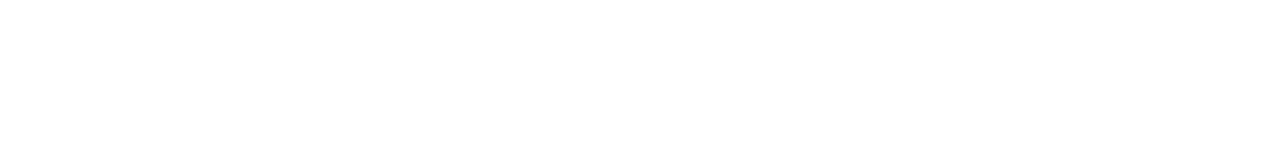
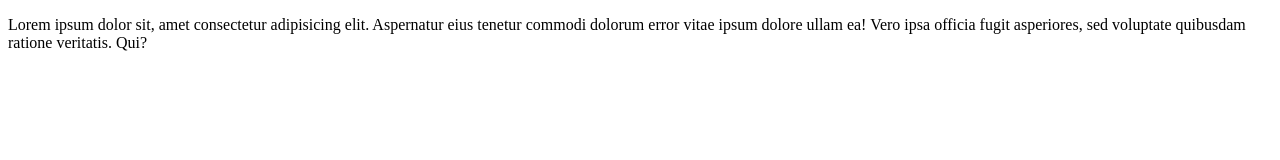
Before and after one commit to dong-tingtsai/projectNew, a plain HTML site: page index.html in a window 1280 px wide. Drawn offline with Linux system fonts and the light colour scheme.

Commit message:
增加index

```diff
--- a/index.html
+++ b/index.html
@@ -6,6 +6,8 @@
     <title>Document</title>
 </head>
 <body>
-
+    <div class="text">
+        <p>Lorem ipsum dolor sit, amet consectetur adipisicing elit. Aspernatur eius tenetur commodi dolorum error vitae ipsum dolore ullam ea! Vero ipsa officia fugit asperiores, sed voluptate quibusdam ratione veritatis. Qui?</p>
+    </div>
 </body>
 </html>
```
